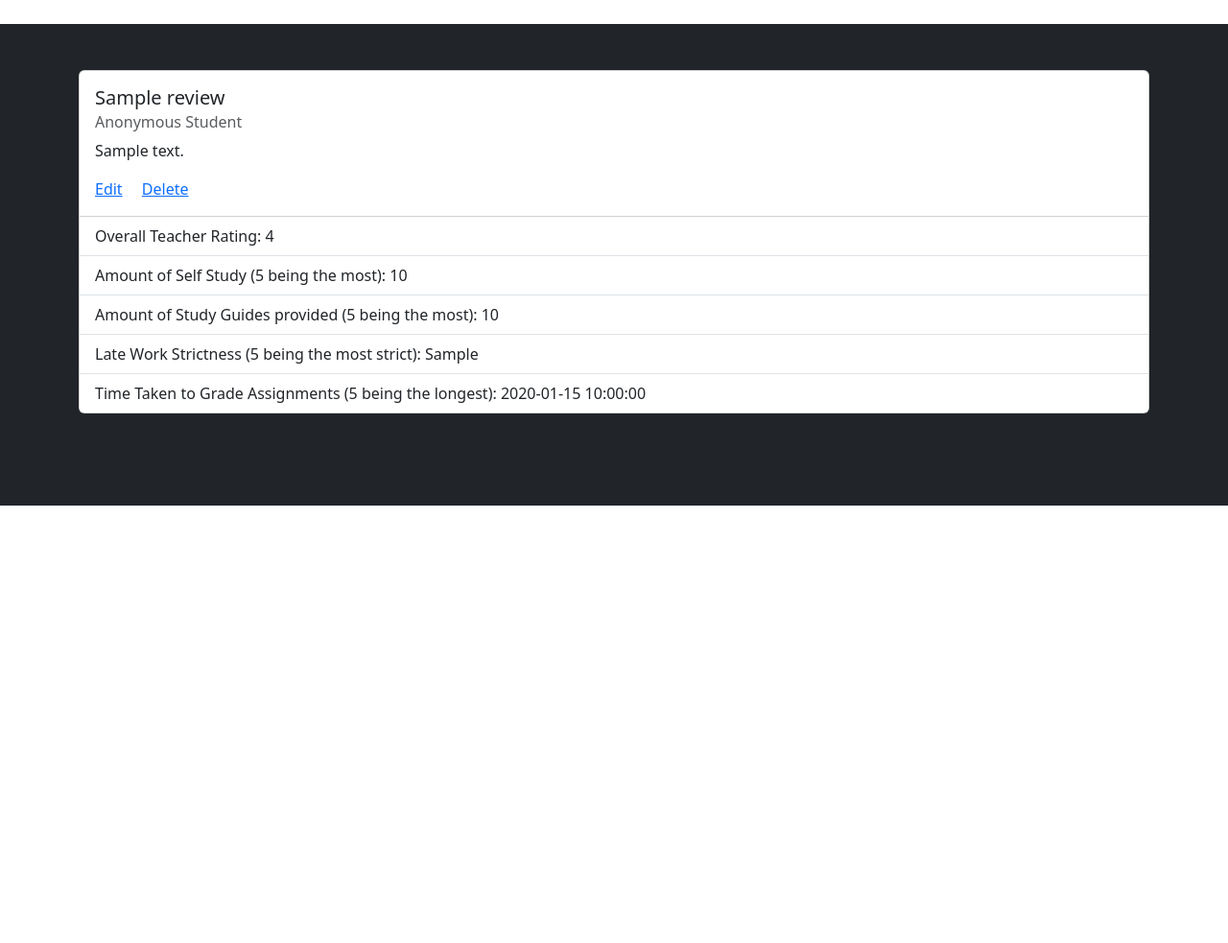
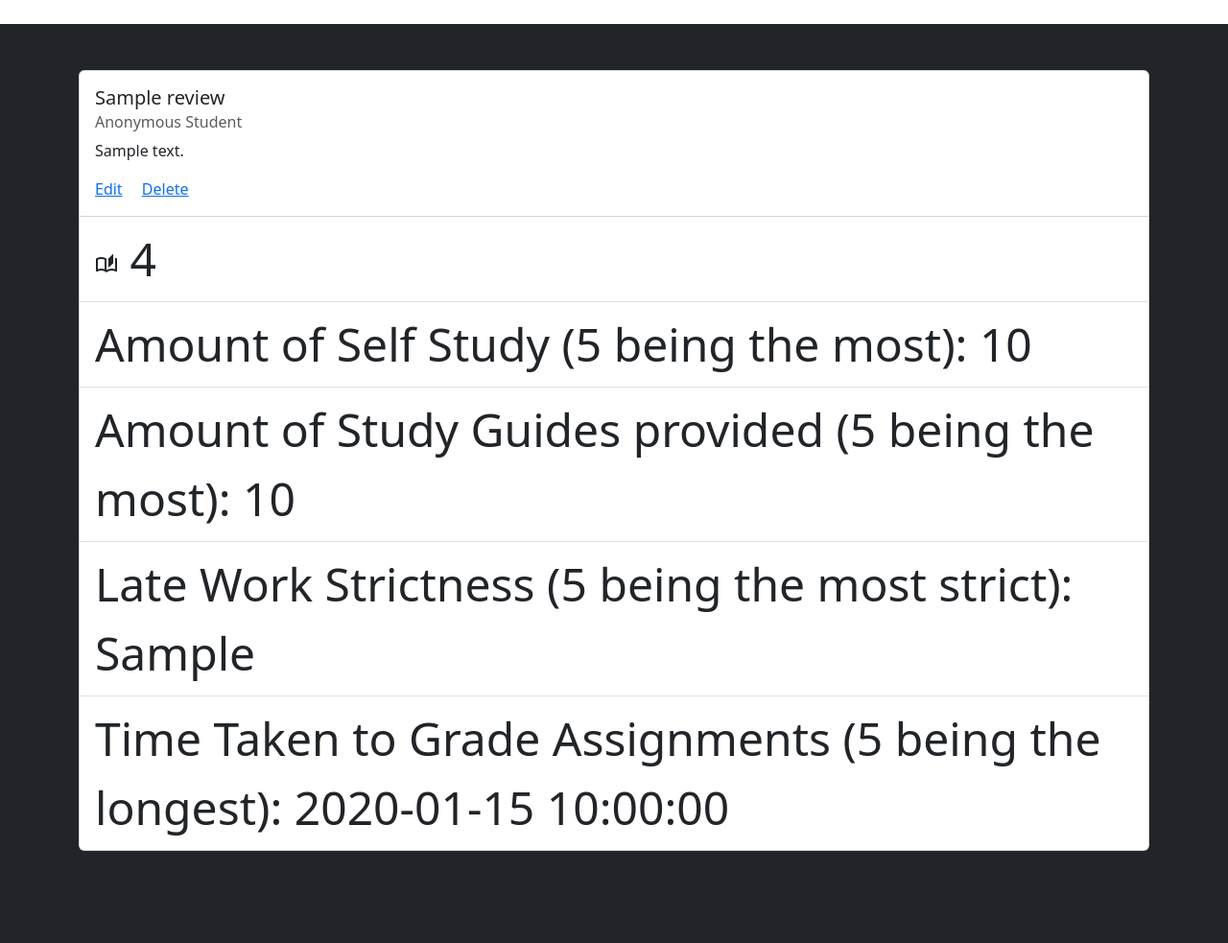
Before and after one commit to H-T-J/RateMyTeacher, a FastAPI app: template templates/teacher_info.html in a window 1280 px wide. Shown: the part 1481-2464 px from the top of the page at 96% size. Before the commit the page ends 2008 px from the top, so only its background shows below. Run offline with FastAPI, Linux system fonts and the light colour scheme; the template is opened without the code that fills it: most values are stand-ins (such as "Sample title", 1, 10 or a date in 2020); grey boxes marked "Sample" are stand-in pictures; parts of the project's set-up code (start-up, migrations or seed data) failed here and were passed over.

Commit message:
refining review card styling with icons

```diff
--- a/static/css/style.css
+++ b/static/css/style.css
@@ -3,3 +3,7 @@ img-parent {
     width: 30%;
     margin: 0 auto
 }
+
+.rating-icons {
+    font-size: 48px;
+}
--- a/templates/layouts/app.html
+++ b/templates/layouts/app.html
@@ -3,6 +3,19 @@
   <head>
     <meta charset="utf-8">
     <meta name="viewport" content="width=device-width, initial-scale=1">
+
+    <!-- Google material icon cdn -->
+    <link rel="stylesheet" href="https://fonts.googleapis.com/css2?family=Material+Symbols+Outlined:opsz,wght,FILL,GRAD@20..48,100..700,0..1,-50..200" />
+    <style>
+      .material-symbols-outlined {
+        font-variation-settings:
+        'FILL' 0,
+        'wght' 400,
+        'GRAD' 0,
+        'opsz' 24
+      }
+    </style>
+
     <title>
     {% block title %}
       Rate My Teacher
--- a/templates/teacher_info.html
+++ b/templates/teacher_info.html
@@ -139,8 +139,15 @@
                     <a href="#" class="card-link">Edit</a>
                     <a href="#" class="card-link">Delete</a>
                     </div>
-                    <ul class="list-group list-group-flush">
-                        <li class="list-group-item">Overall Teacher Rating: {{ review.rating }}</li>
+                    <ul class="list-group list-group-flush rating-icons">
+                        <li class="list-group-item">
+                            <div>
+                                <span class="material-symbols-outlined">
+                                    auto_stories
+                                </span>
+                                 {{ review.rating }}
+                            </div>
+                        </li>
                         <li class="list-group-item">Amount of Self Study (5 being the most): {{ review.amount_of_self_study }}</li>
                         <li class="list-group-item">Amount of Study Guides provided (5 being the most): {{ review.amount_of_study_guide }}</li>
                         <li class="list-group-item">Late Work Strictness (5 being the most strict): {{ review.late_work_strictness }}</li>
```
